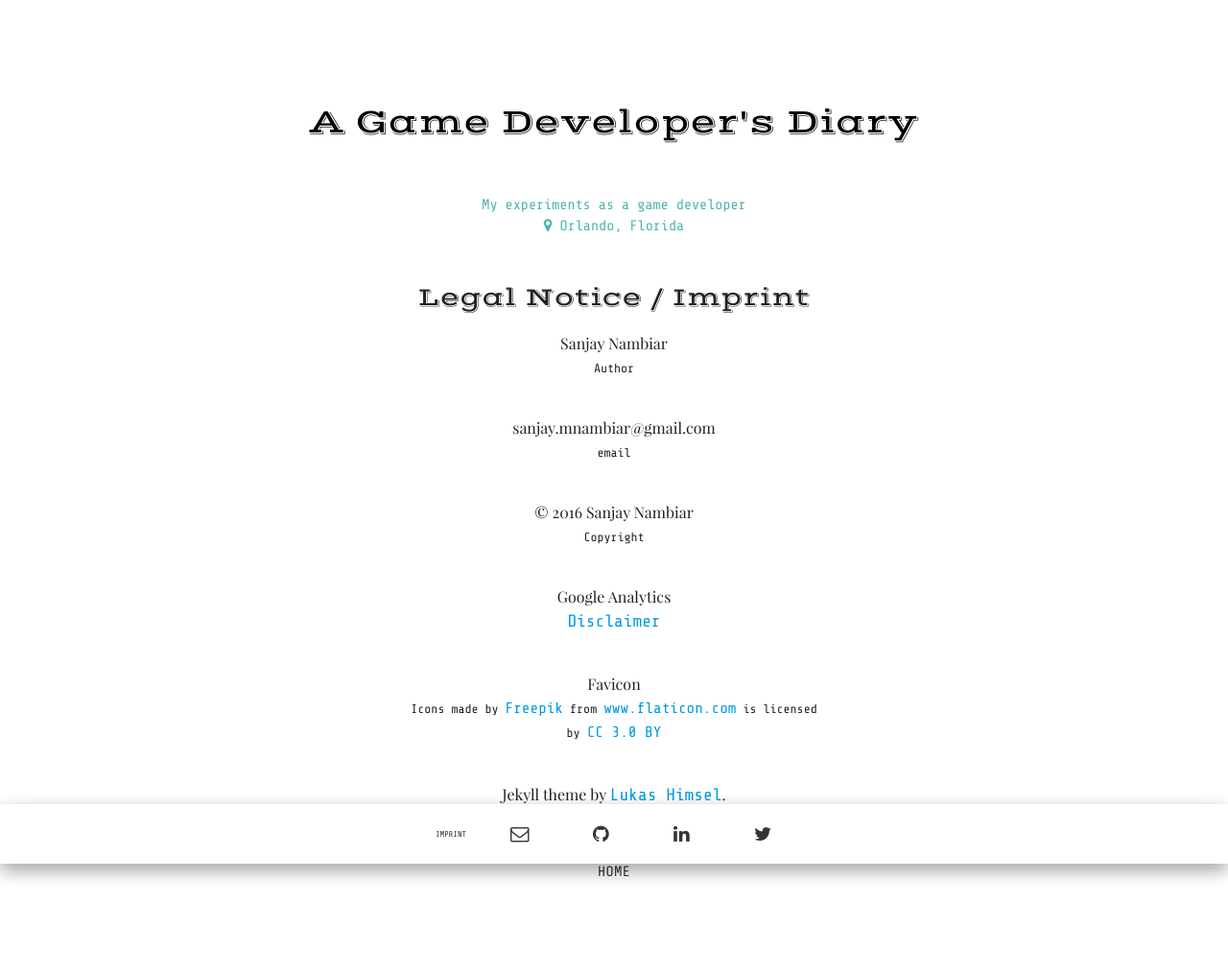
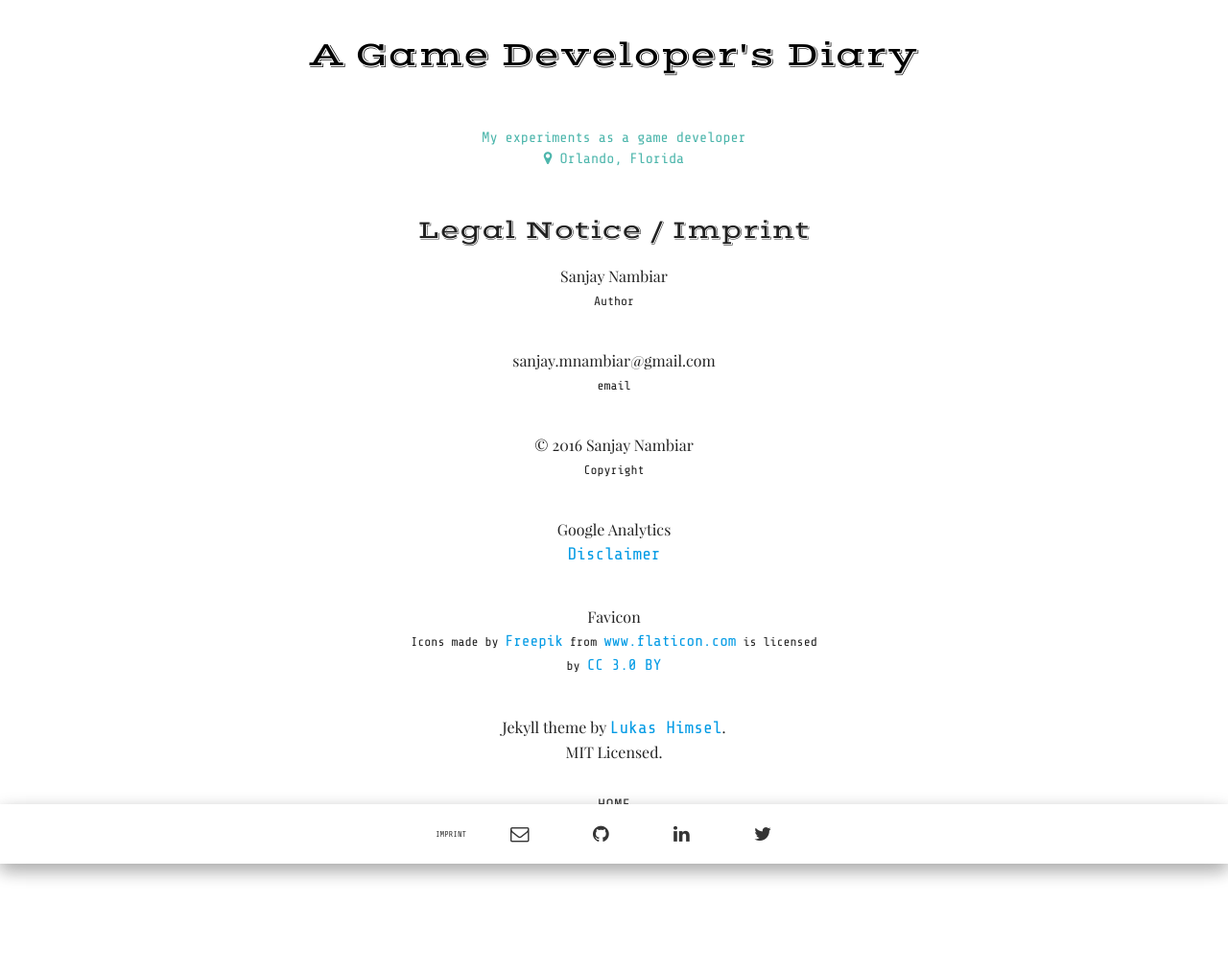
Before and after one commit to sanjay-nambiar/sanjay-nambiar.github.io, a Jekyll site: the page built from pages/imprint.html, in a window 1280 px wide. Shown: the whole page at 96% size. Built offline with Jekyll 4.4.1, drawn with Linux system fonts in a browser that asks for light colours; some web fonts are replaced; after the commit the page ends 946 px from its top, so only the background shows below that.

Commit message:
Updating top margin to use real estate better

```diff
--- a/styles/main.css
+++ b/styles/main.css
@@ -127,7 +127,7 @@ a{
 .my-section{
     text-align: center;
     margin-bottom: 45px;
-    margin-top: 45px;
+    margin-top: -25px;
 }
 .my-name{
     font-family: 'Vast Shadow', cursive;
```
